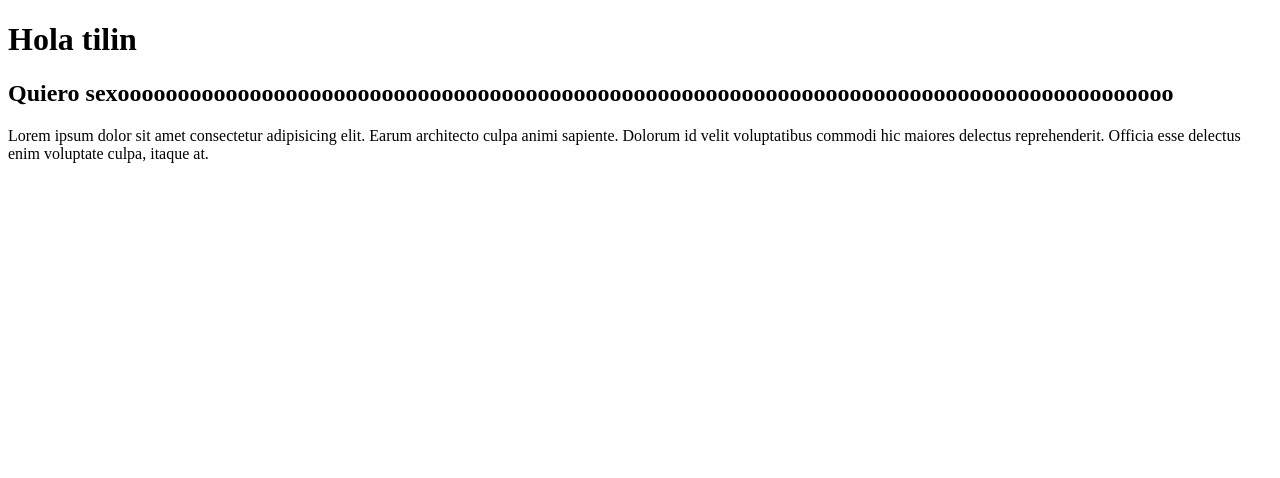
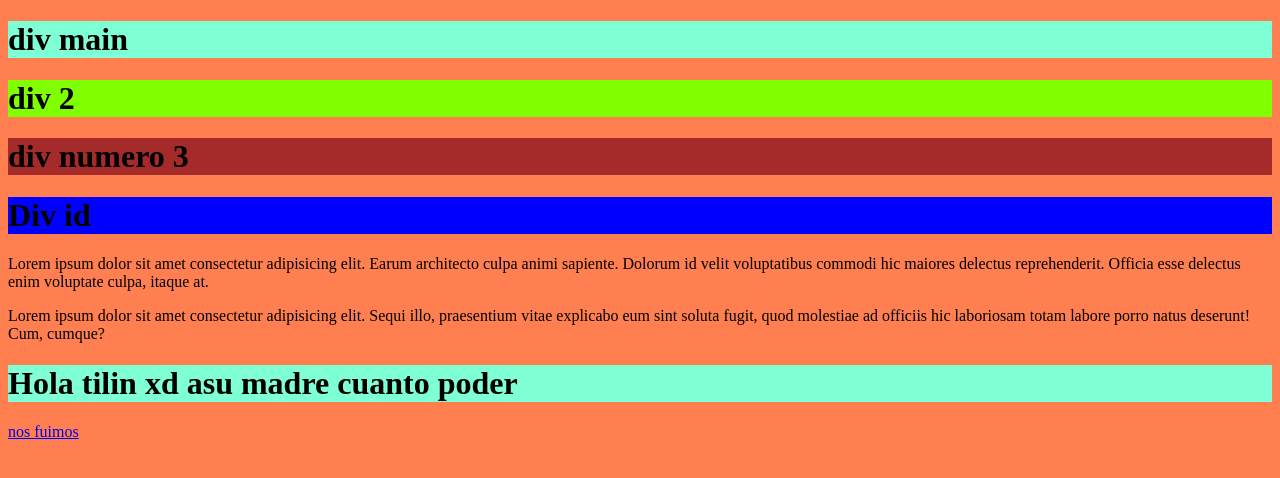
Before and after one commit to MLMarco/ProyectoMarco, a plain HTML site: page index.html in a window 1280 px wide. Drawn offline with Linux system fonts and the light colour scheme.

Commit message:
Tremendo avance :D

```diff
--- a/index.html
+++ b/index.html
@@ -1,14 +1,36 @@
 <!DOCTYPE html>
-<html lang="en">
+<html lang="es">
 <head>
     <meta charset="UTF-8">
     <meta http-equiv="X-UA-Compatible" content="IE=edge">
-    <meta name="viewport" content="width=device-width, initial-scale=1.0">
-    <title>Document</title>
+    <meta name="viewport" content="width=device-width,
+    initial-scale=1.0">
+    <link rel="stylesheet" href="main.css">
+    <title>Pruebas</title>
 </head>
 <body>
-    <h1>Hola tilin</h1>
-    <h2>Quiero sexoooooooooooooooooooooooooooooooooooooooooooooooooooooooooooooooooooooooooooooooooooooooo</h2>
+        <div class="contenedor">
+    <h1>div main </h1>
+    </div>
+        <div class="contenedor segundo">
+    <h1>div 2</h1>
+    </div>
+        <div class="contenedor tercero">
+    <h1>div numero 3 </h1>
+    </div>
+        <div id="contenedor_id">
+    <h1>Div id </h1>
+    </div>
     <p>Lorem ipsum dolor sit amet consectetur adipisicing elit. Earum architecto culpa animi sapiente. Dolorum id velit voluptatibus commodi hic maiores delectus reprehenderit. Officia esse delectus enim voluptate culpa, itaque at.</p>
+    <p>Lorem ipsum dolor sit amet consectetur adipisicing elit. Sequi illo, praesentium vitae explicabo eum sint soluta fugit, quod molestiae ad officiis hic laboriosam totam labore porro natus deserunt! Cum, cumque?</p>
+    <div class="contenedor">
+        <h1>Hola tilin xd asu madre  cuanto poder </h1>
+        </div>
+        <p>
+            <a href="fotos.html">
+                nos fuimos
+            </a>
+        </p>
 </body>
+
 </html>
--- a/main.css
+++ b/main.css
@@ -0,0 +1,15 @@
+body{
+    background-color: coral;
+}
+.contenedor{
+    background-color: aquamarine;
+}
+#contenedor_id{
+    background-color: blue;
+}
+.segundo{
+    background-color: chartreuse;
+}
+.tercero{
+    background-color: brown;
+}
```
Also changed, not shown: Fotos.html (added, +18 -0 lines).
